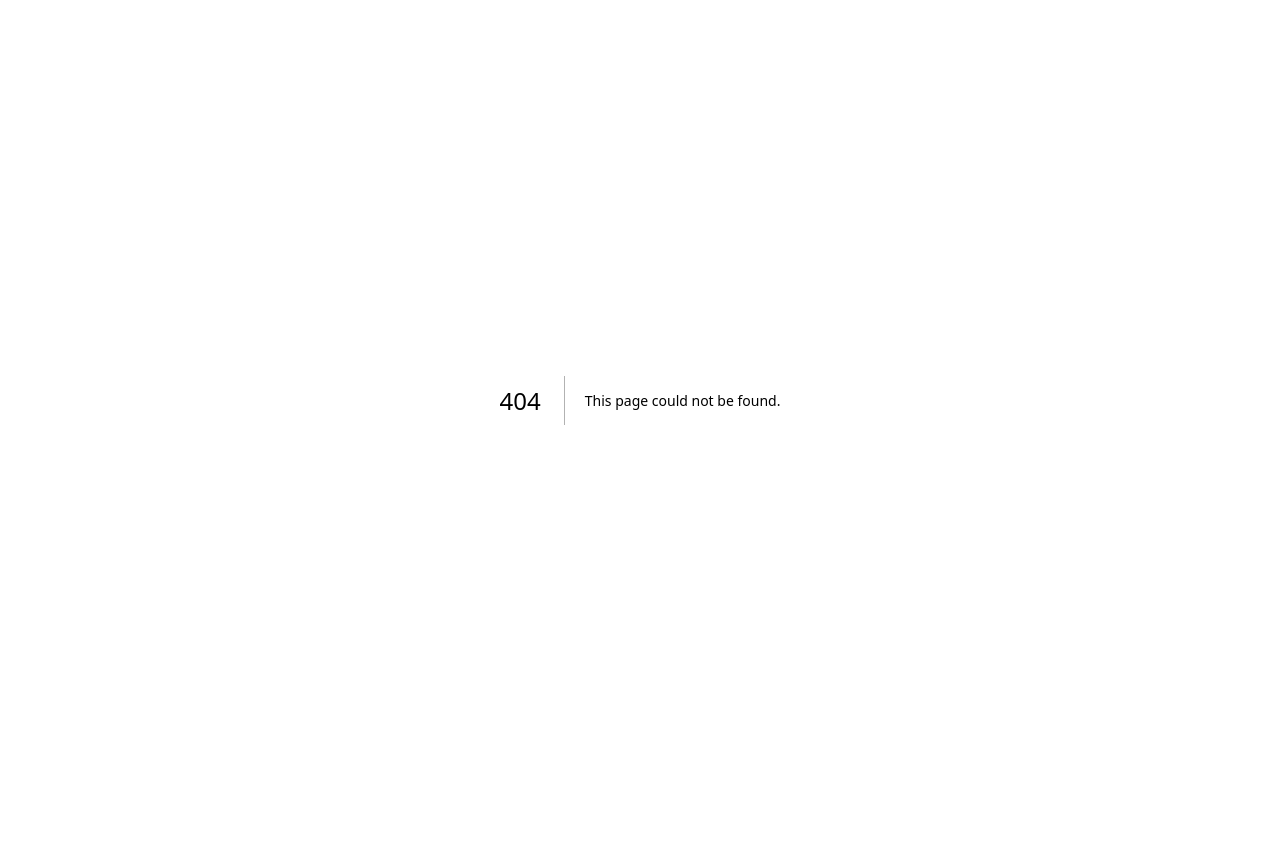
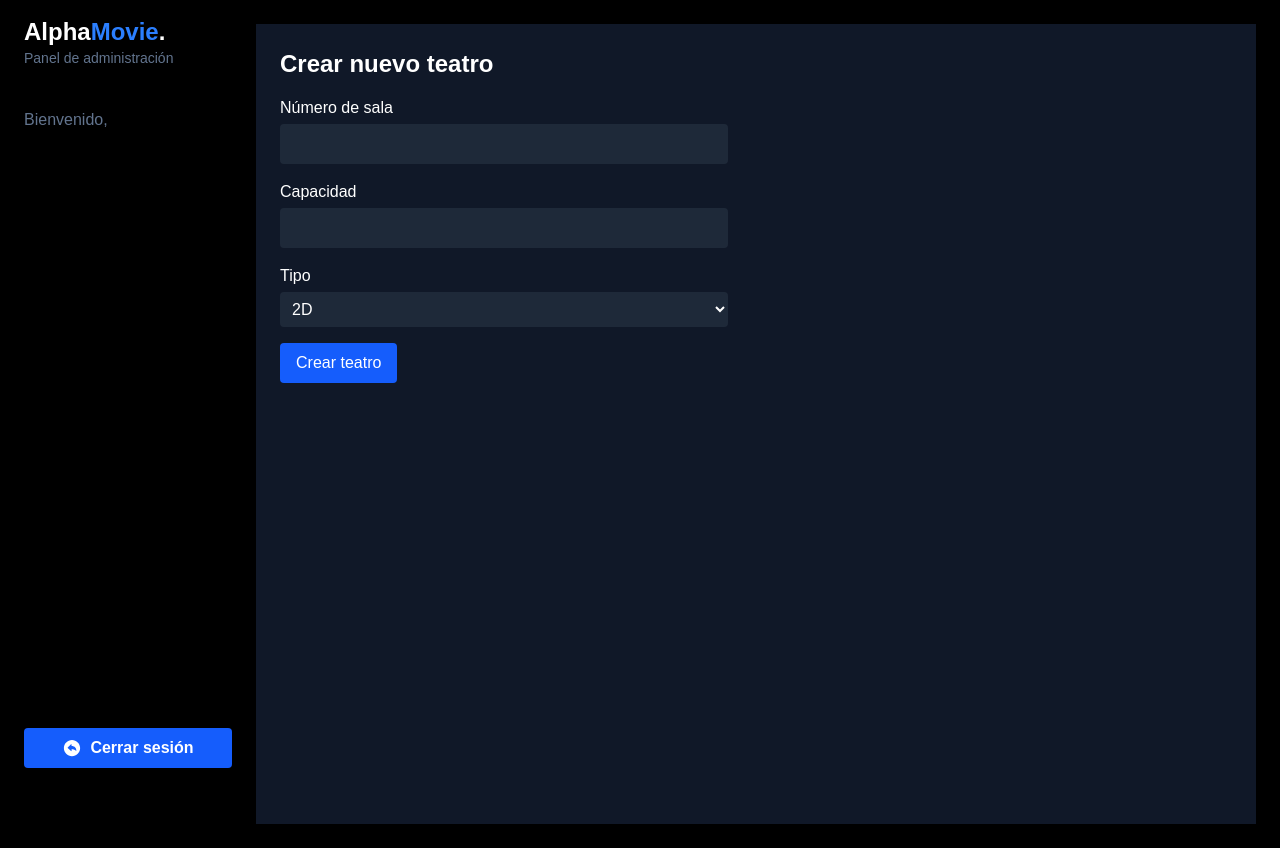
Before and after one commit to sacalla3/CINE-FRONT, a Next.js app: page /admin/theatres/create in a window 1280 px wide. Before the commit this address had no page. Before the commit the page ends 800 px from the top, so only its background shows below. Built offline with nearby package versions, Linux system fonts and the light colour scheme.

Commit message:
feat: create redirection

```diff
--- a/src/app/admin/functions/FunctionList.tsx
+++ b/src/app/admin/functions/FunctionList.tsx
@@ -9,7 +9,13 @@ export default function FunctionList() {
   const [functions, setFunctions] = useState([]);
   const [loading, setLoading] = useState(true);
   const router = useRouter();
-  const { setSelectedFunctionId } = useSelectionStore(); // ✅ NUEVO
+  const { setSelectedFunctionId } = useSelectionStore();
+  const [userRole, setUserRole] = useState<string | null>(null);
+  useEffect(() => {
+    if (typeof window !== "undefined") {
+      setUserRole(localStorage.getItem('userRole'));
+    }
+  }, []);
 
   useEffect(() => {
     async function fetchFunctions() {
@@ -36,6 +42,14 @@ export default function FunctionList() {
   return (
     <div className="p-6 bg-gray-900 min-h-screen">
       <h1 className="text-2xl font-bold mb-4 text-white">Lista de funciones</h1>
+      {userRole === 'admin' && (
+        <button
+          onClick={() => router.push('/admin/functions/create')}
+          className="mb-4 bg-blue-600 hover:bg-blue-700 text-white px-4 py-2 rounded transition duration-300"
+        >
+          Crear nueva función
+        </button>
+      )}
       <div className="grid grid-cols-1 md:grid-cols-2 gap-4">
         {functions.map((func: any) => (
           <div
--- /dev/null
+++ b/src/app/admin/functions/create/page.tsx
@@ -0,0 +1,187 @@
+'use client';
+
+import { useState, useEffect } from 'react';
+import { useRouter } from 'next/navigation';
+
+export default function CreateFunctionPage() {
+  const router = useRouter();
+  const [movies, setMovies] = useState([]);
+  const [theatres, setTheatres] = useState([]);
+  const [formData, setFormData] = useState({
+    movieId: '',
+    theatreId: '',
+    dateTime: '',
+    ticketPrice: '',
+    availableSeats: '',
+    status: 'activa', // valor por defecto
+  });
+
+  // Obtener la lista de películas y teatros
+  useEffect(() => {
+    async function fetchData() {
+      try {
+        const [moviesRes, theatresRes] = await Promise.all([
+          fetch(`${process.env.NEXT_PUBLIC_API_URL}/movies`, {
+            headers: { Authorization: `Bearer ${localStorage.getItem('token')}` },
+          }),
+          fetch(`${process.env.NEXT_PUBLIC_API_URL}/theatre`, {
+            headers: { Authorization: `Bearer ${localStorage.getItem('token')}` },
+          }),
+        ]);
+
+        const moviesData = await moviesRes.json();
+        const theatresData = await theatresRes.json();
+        setMovies(moviesData);
+        setTheatres(theatresData);
+      } catch (error) {
+        console.error(error);
+      }
+    }
+
+    fetchData();
+  }, []);
+
+  // Manejar cambios en los campos del formulario
+  const handleChange = (e: React.ChangeEvent<HTMLInputElement | HTMLSelectElement>) => {
+    setFormData({ ...formData, [e.target.name]: e.target.value });
+  };
+
+  // Enviar datos al backend
+  const handleSubmit = async (e: React.FormEvent) => {
+    e.preventDefault();
+
+    // Convertir los campos numéricos a número
+    const formattedData = {
+      ...formData,
+      ticketPrice: Number(formData.ticketPrice),
+      availableSeats: Number(formData.availableSeats),
+    };
+
+    try {
+      const res = await fetch(`${process.env.NEXT_PUBLIC_API_URL}/function`, {
+        method: 'POST',
+        headers: {
+          'Content-Type': 'application/json',
+          Authorization: `Bearer ${localStorage.getItem('token')}`,
+        },
+        body: JSON.stringify(formattedData),
+      });
+
+      if (res.ok) {
+        alert('Función creada exitosamente!');
+        router.push('/admin/functions'); // Redirige a la lista de funciones
+      } else {
+        const errorData = await res.json();
+        alert(`Error: ${errorData.message || 'Error en la creación de la función'}`);
+      }
+    } catch (error) {
+      console.error(error);
+      alert('Error al crear la función.');
+    }
+  };
+
+  return (
+    <div className="p-6 bg-gray-900 min-h-screen text-white">
+      <h1 className="text-2xl font-bold mb-4">Crear nueva función</h1>
+      <form onSubmit={handleSubmit} className="space-y-4 max-w-md">
+
+        <div>
+          <label className="block mb-1">Película</label>
+          <select
+            name="movieId"
+            value={formData.movieId}
+            onChange={handleChange}
+            className="w-full p-2 bg-gray-800 rounded"
+            required
+          >
+            <option value="">Seleccione una película</option>
+            {movies.map((movie: any) => (
+              <option key={movie.id} value={movie.id}>
+                {movie.title}
+              </option>
+            ))}
+          </select>
+        </div>
+
+        <div>
+          <label className="block mb-1">Sala</label>
+          <select
+            name="theatreId"
+            value={formData.theatreId}
+            onChange={handleChange}
+            className="w-full p-2 bg-gray-800 rounded"
+            required
+          >
+            <option value="">Seleccione una sala</option>
+            {theatres.map((theatre: any) => (
+              <option key={theatre.id} value={theatre.id}>
+                Sala {theatre.roomNumber} ({theatre.type})
+              </option>
+            ))}
+          </select>
+        </div>
+
+        <div>
+          <label className="block mb-1">Fecha y hora</label>
+          <input
+            type="datetime-local"
+            name="dateTime"
+            value={formData.dateTime}
+            onChange={handleChange}
+            className="w-full p-2 bg-gray-800 rounded"
+            required
+          />
+        </div>
+
+        <div>
+          <label className="block mb-1">Precio del boleto</label>
+          <input
+            type="number"
+            name="ticketPrice"
+            value={formData.ticketPrice}
+            onChange={handleChange}
+            className="w-full p-2 bg-gray-800 rounded"
+            min={0}
+            step="0.01"
+            required
+          />
+        </div>
+
+        <div>
+          <label className="block mb-1">Asientos disponibles</label>
+          <input
+            type="number"
+            name="availableSeats"
+            value={formData.availableSeats}
+            onChange={handleChange}
+            className="w-full p-2 bg-gray-800 rounded"
+            min={0}
+            required
+          />
+        </div>
+
+        <div>
+          <label className="block mb-1">Estado</label>
+          <select
+            name="status"
+            value={formData.status}
+            onChange={handleChange}
+            className="w-full p-2 bg-gray-800 rounded"
+            required
+          >
+            <option value="activa">Activa</option>
+            <option value="cancelada">Cancelada</option>
+            <option value="finalizada">Finalizada</option>
+          </select>
+        </div>
+
+        <button
+          type="submit"
+          className="bg-blue-600 hover:bg-blue-700 text-white px-4 py-2 rounded transition duration-300"
+        >
+          Crear función
+        </button>
+      </form>
+    </div>
+  );
+}
--- a/src/app/admin/theatres/TheatreList.tsx
+++ b/src/app/admin/theatres/TheatreList.tsx
@@ -5,11 +5,17 @@ import { useEffect, useState } from 'react';
 export default function TheatreList() {
   const [theatres, setTheatres] = useState([]);
   const [loading, setLoading] = useState(true);
+  const [userRole, setUserRole] = useState<string | null>(null);
+    useEffect(() => {
+        if (typeof window !== "undefined") {
+            setUserRole(localStorage.getItem('userRole'));
+        }
+    }, []);
 
   useEffect(() => {
     async function fetchTheatres() {
       try {
-        const res = await fetch(`${process.env.NEXT_PUBLIC_API_URL}/Theatre`, {
+        const res = await fetch(`${process.env.NEXT_PUBLIC_API_URL}/theatre`, {
           headers: {
             Authorization: `Bearer ${localStorage.getItem('token')}`,
           },
@@ -31,7 +37,16 @@ export default function TheatreList() {
   return (
     <div>
       <h1 className="text-2xl font-bold mb-4">Lista de teatros</h1>
+        {userRole === 'admin' && (
+            <button
+            onClick={() => window.location.href = '/admin/theatres/create'}
+            className="mb-4 bg-blue-600 hover:bg-blue-700 text-white px-4 py-2 rounded transition duration-300"
+            >
+            Crear nuevo teatro
+            </button>
+        )}
       <div className="grid grid-cols-1 md:grid-cols-2 lg:grid-cols-3 gap-4">
+
         {theatres.map((theatre: any) => (
           <div key={theatre.id} className="bg-gray-800 p-4 rounded shadow text-white">
             <h2 className="text-lg font-semibold mb-2">Sala {theatre.roomNumber}</h2>
--- /dev/null
+++ b/src/app/admin/theatres/create/page.tsx
@@ -0,0 +1,101 @@
+'use client';
+
+import { useState } from 'react';
+import { useRouter } from 'next/navigation';
+
+export default function CreateTheatrePage() {
+  const router = useRouter();
+  const [formData, setFormData] = useState({
+    roomNumber: '',
+    capacity: '',
+    type: '2D',
+  });
+
+  const handleChange = (e: React.ChangeEvent<HTMLInputElement | HTMLSelectElement>) => {
+    setFormData({ ...formData, [e.target.name]: e.target.value });
+  };
+
+  const handleSubmit = async (e: React.FormEvent) => {
+    e.preventDefault();
+    try {
+      const res = await fetch(`${process.env.NEXT_PUBLIC_API_URL}/theatre`, {
+        method: 'POST',
+        headers: {
+          'Content-Type': 'application/json',
+          Authorization: `Bearer ${localStorage.getItem('token')}`,
+        },
+        body: JSON.stringify({
+          roomNumber: parseInt(formData.roomNumber, 10),
+          capacity: parseInt(formData.capacity, 10),
+          type: formData.type,
+        }),
+      });
+
+      if (res.ok) {
+        alert('Teatro creado exitosamente!');
+        router.push('/admin/theatres');
+      } else {
+        const errorData = await res.json();
+        alert(`Error: ${errorData.message}`);
+      }
+    } catch (error) {
+      console.error(error);
+      alert('Error al crear el teatro.');
+    }
+  };
+
+  return (
+    <div className="p-6 bg-gray-900 min-h-screen text-white">
+      <h1 className="text-2xl font-bold mb-4">Crear nuevo teatro</h1>
+      <form onSubmit={handleSubmit} className="space-y-4 max-w-md">
+        <div>
+          <label className="block mb-1">Número de sala</label>
+          <input
+            type="number"
+            name="roomNumber"
+            value={formData.roomNumber}
+            onChange={handleChange}
+            min="1"
+            required
+            className="w-full p-2 bg-gray-800 rounded"
+          />
+        </div>
+
+        <div>
+          <label className="block mb-1">Capacidad</label>
+          <input
+            type="number"
+            name="capacity"
+            value={formData.capacity}
+            onChange={handleChange}
+            min="1"
+            required
+            className="w-full p-2 bg-gray-800 rounded"
+          />
+        </div>
+
+        <div>
+          <label className="block mb-1">Tipo</label>
+          <select
+            name="type"
+            value={formData.type}
+            onChange={handleChange}
+            required
+            className="w-full p-2 bg-gray-800 rounded"
+          >
+            <option value="2D">2D</option>
+            <option value="3D">3D</option>
+            <option value="VIP">VIP</option>
+          </select>
+        </div>
+
+        <button
+          type="submit"
+          className="bg-blue-600 hover:bg-blue-700 text-white px-4 py-2 rounded transition duration-300"
+        >
+          Crear teatro
+        </button>
+      </form>
+    </div>
+  );
+}
```
